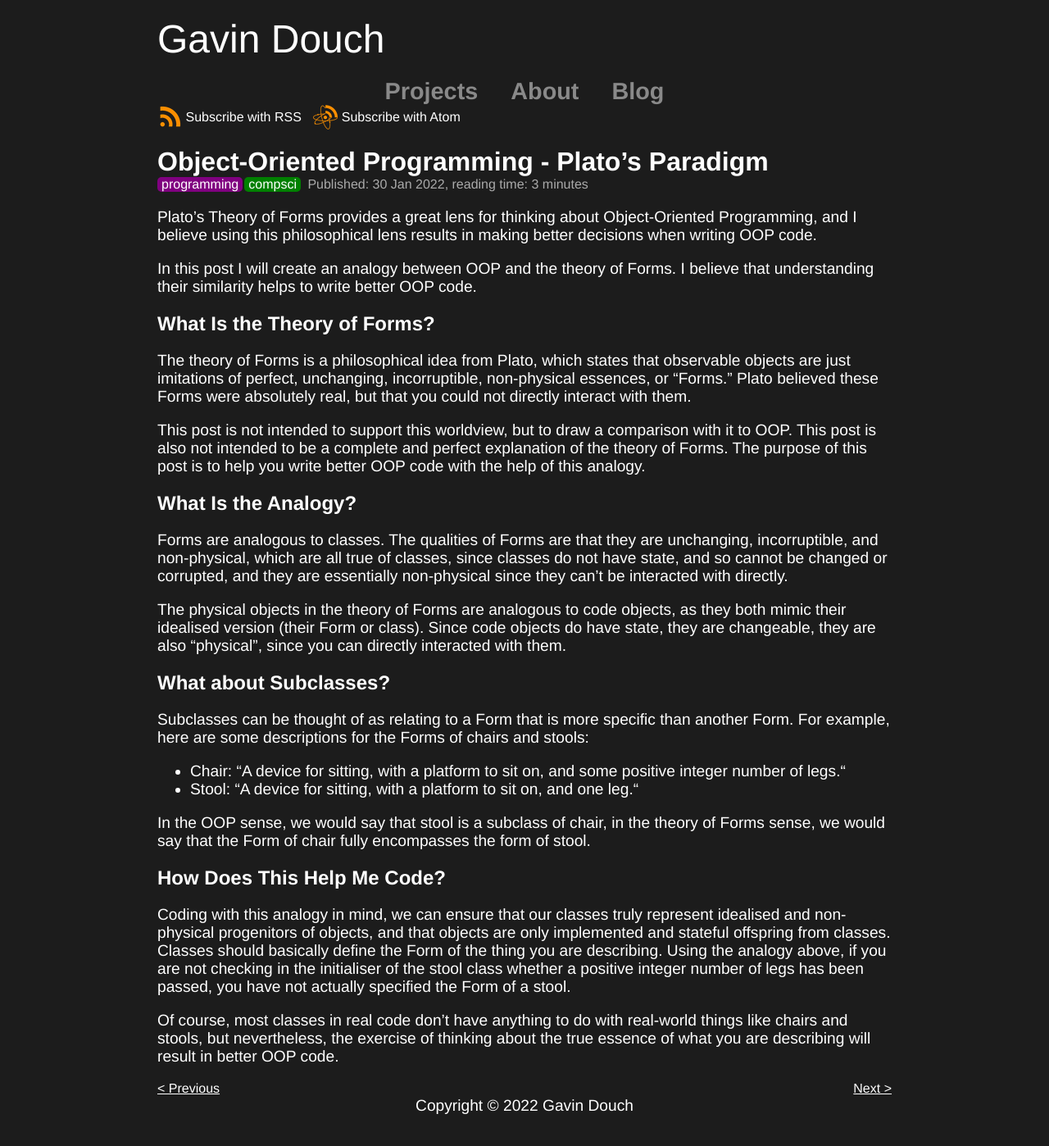
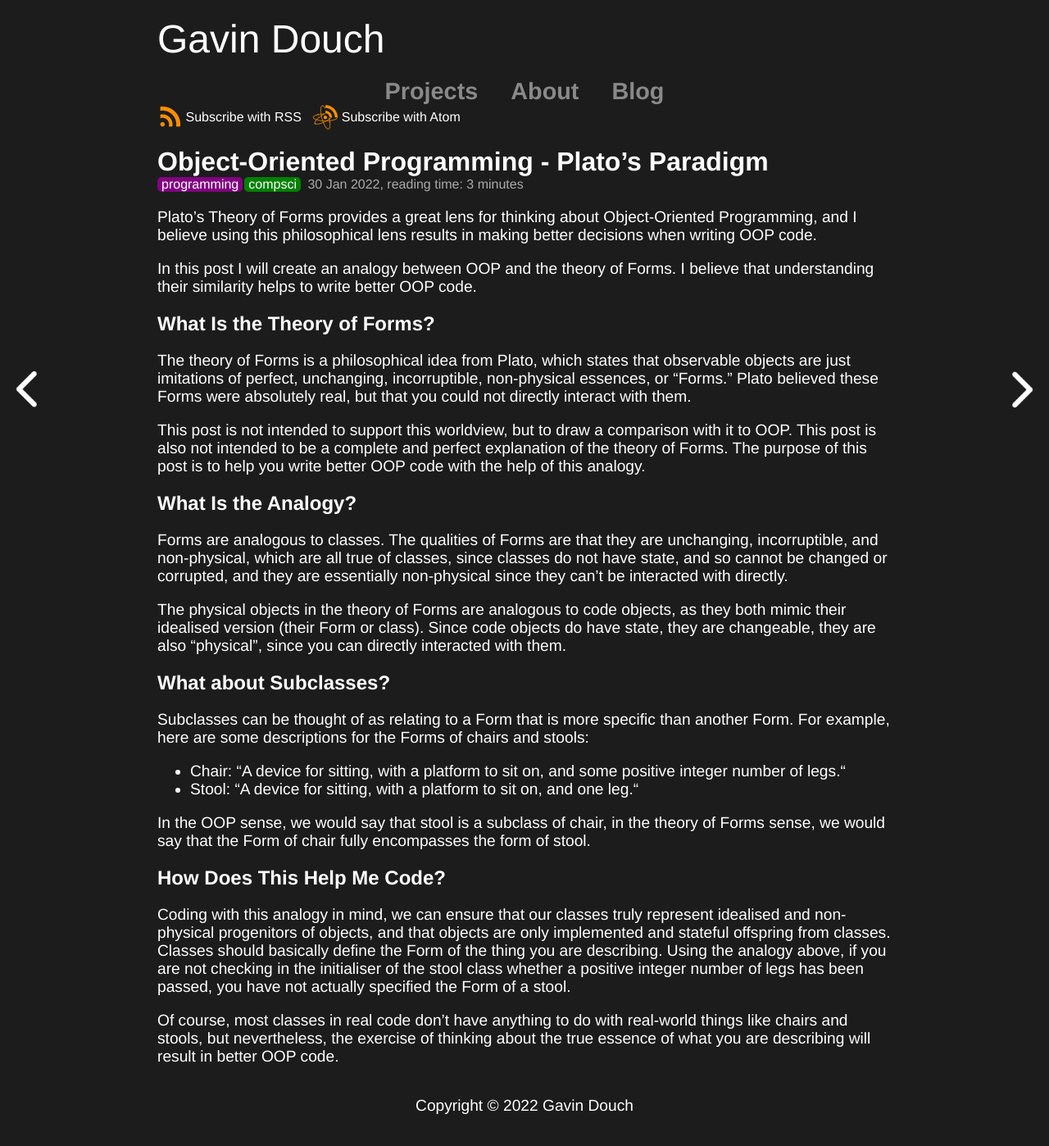
Before and after one commit to Coedice/website, a Jekyll site: the page built from _posts/2022-01-30-oop-platos-paradigm.md, in a window 1280 px wide. Shown: the whole page at 82% size. Built offline with Jekyll 4.4.1, drawn with Linux system fonts in a browser that asks for light colours.

Commit message:
Add chevron image to replace angle brackets for navigation the next and previous blog post
- Small blog post style changes

```diff
--- a/_layouts/post.html
+++ b/_layouts/post.html
@@ -3,13 +3,13 @@ layout: default
 ---
 {% include subscribe.html %}
 <h1 id="blogTitle">{{ page.title }}</h1>
-<p id="postMeta"><span class="tagList">{% for tag in page.tags %}<span class="tagLabel {{ tag }}">{{ tag }}</span>{% endfor %}</span> Published: {{ page.date | date_to_string }}, reading time: {% include readingTime.html %}</p>
+<p id="postMeta"><span class="tagList">{% for tag in page.tags %}<span class="tagLabel {{ tag }}">{{ tag }}</span>{% endfor %}</span> {{ page.date | date_to_string }}, reading time: {% include readingTime.html %}</p>
 {{ content }}
 <div id="postArrow">
 	{%- if page.previous != nil -%}
-		<a href="{{ page.previous.url }}">&lt; Previous </a>
+		<a href="{{ page.previous.url }}" id="leftPostArrow"><img src="{{ '/assets/images/chevron.png' | relative_url }}" alt="Left chevron"></a>
 	{%- endif -%}
 	{%- if page.next != nil -%}
-		<a href="{{ page.next.url }}">Next &gt;</a>
+		<a href="{{ page.next.url }}" id="rightPostArrow"><img src="{{ '/assets/images/chevron.png' | relative_url }}" alt="Right chevron"></a>
 	{%- endif -%}
 </div>
--- a/_sass/blog.scss
+++ b/_sass/blog.scss
@@ -1,14 +1,23 @@
 div#postArrow {
   > a {
-    position: absolute;
+    position: fixed;
+    top: 50%;
+
+    > img {
+      width: 50px;
+    }
   }
 
-  > a:nth-child(1) {
-    left: 0;
+  > a#leftPostArrow {
+    left: 10px;
   }
 
-  > a:nth-child(2) {
-    right: 0;
+  > a#rightPostArrow {
+    right: 10px;
+
+    > img {
+      transform: rotate(180deg);
+    }
   }
 }
 
@@ -20,6 +29,7 @@ p#postMeta {
   color: #aaaaaa;
   font-size: 1em;
   margin-top: 0;
+  margin-bottom: 10px;
 }
 
 span.tagList {
@@ -114,3 +124,10 @@ div#subscriptionButtons {
     margin-right: 10px;
   }
 }
+
+/* Mobile */
+@media only screen and (max-width: 480pt) {
+  div#postArrow {
+    display: none;
+  }
+}
```
Also changed, not shown: assets/images/chevron.png (added).
